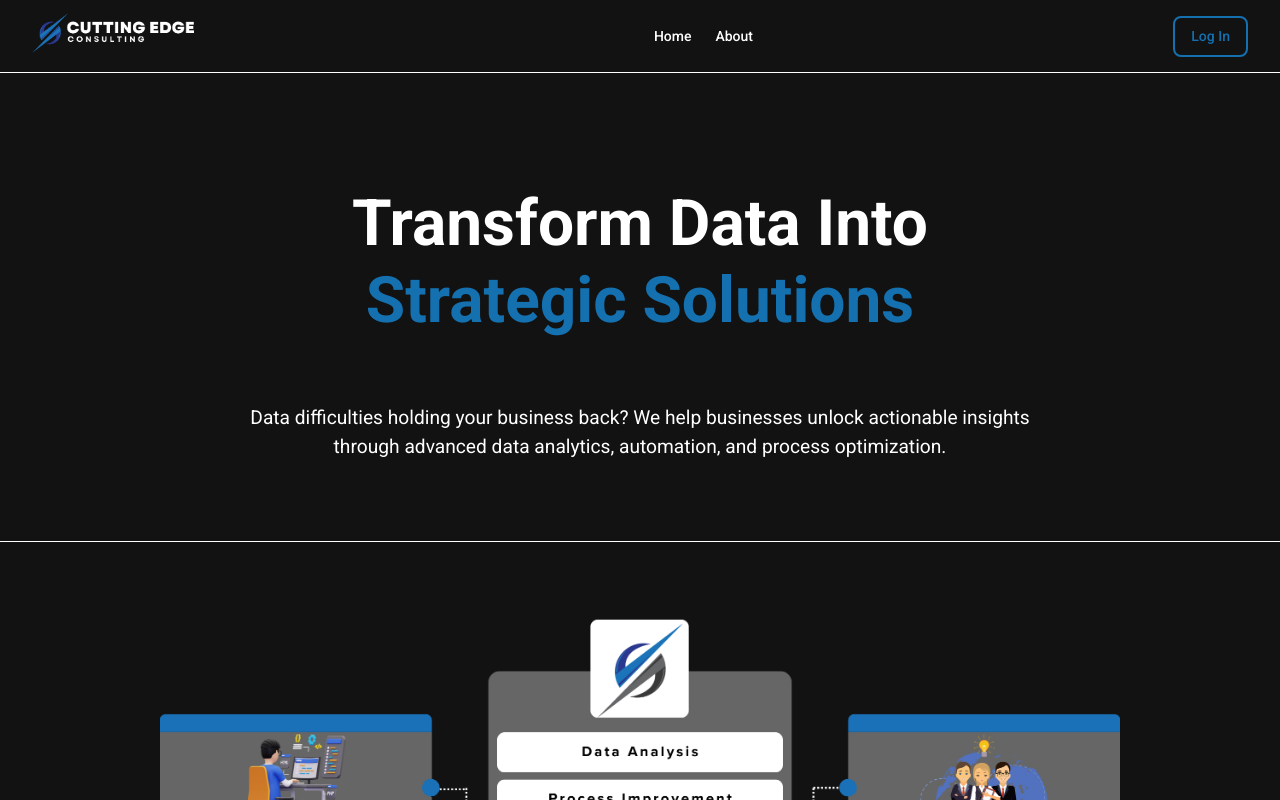
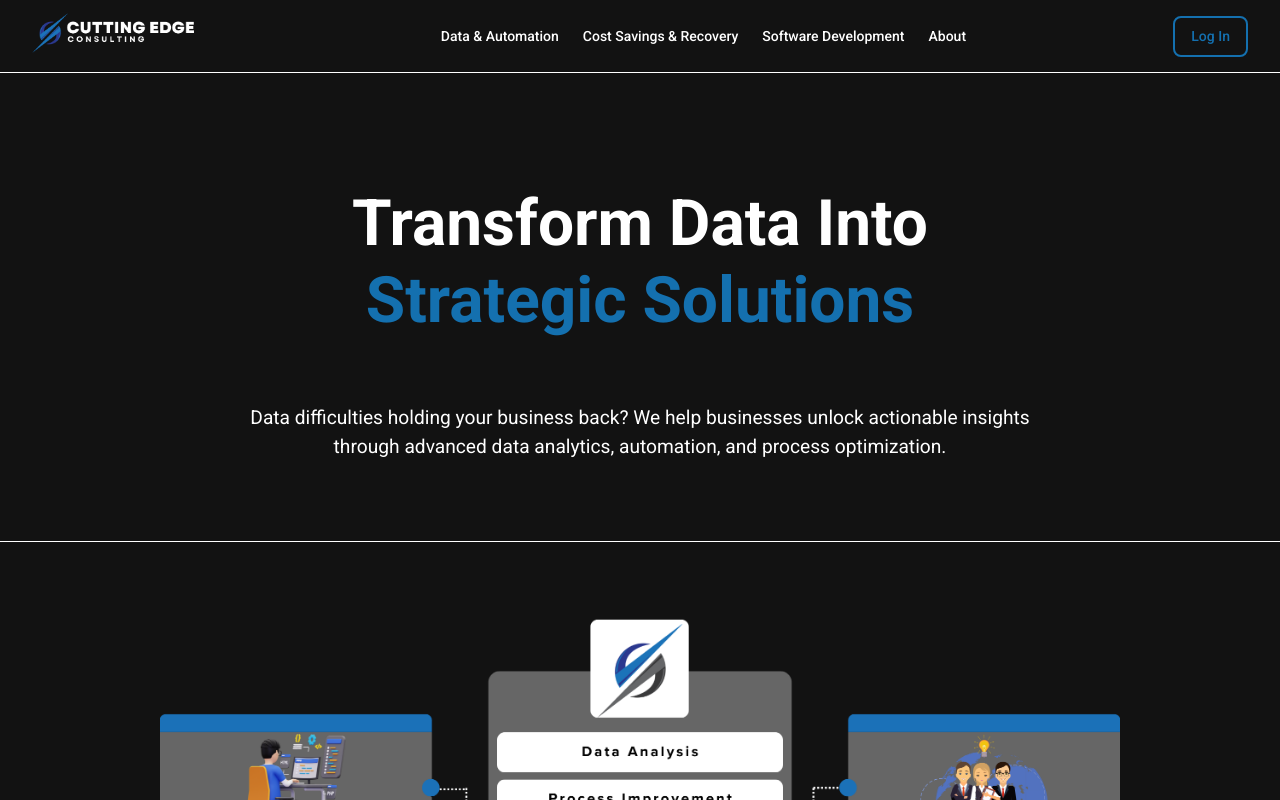
Before and after one commit to terccapital/cuttingedgeconsulting, a React (Vite) app: page / in a window 1280 px wide. Shown: the top 800 px of the page. Built offline with nearby package versions, Linux system fonts and the light colour scheme; no server answers.

Commit message:
adding pages

```diff
--- a/package.json
+++ b/package.json
@@ -26,6 +26,6 @@
     "eslint-plugin-react-hooks": "^5.0.0",
     "eslint-plugin-react-refresh": "^0.4.18",
     "globals": "^15.14.0",
-    "vite": "^6.1.0"
+    "vite": "^6.2.2"
   }
 }
--- a/src/App.jsx
+++ b/src/App.jsx
@@ -7,6 +7,9 @@ import CreateProfile from "./pages/CreateProfile";
 import ProfilePage from "./pages/ProfilePage";
 import ForgotPassword from "./pages/ForgotPassword";
 import ResetPassword from "./pages/ResetPassword";
+import CostSavingsRecovery from "./pages/CostSavingsRecovery";
+import DataAutomation from "./pages/DataAutomation";
+import SoftwareDevelopment from "./pages/SoftwareDevelopment";
 
 function App() {
   return (
@@ -19,6 +22,9 @@ function App() {
       <Route path="/profile" element={<ProfilePage />} />
       <Route path="/forgot-password" element={<ForgotPassword />} />
       <Route path="/reset-password" element={<ResetPassword />} />
+      <Route path="/cost-savings-recovery" element={<CostSavingsRecovery />} />
+      <Route path="/data-automation" element={<DataAutomation />} />
+      <Route path="/software-development" element={<SoftwareDevelopment />} />
     </Routes>
   );
 }
--- a/src/components/Navbar.jsx
+++ b/src/components/Navbar.jsx
@@ -11,12 +11,16 @@ const Navbar = () => {
     <nav className="navbar">
       {/* Logo */}
       <div className="logo">
-        <img src="/cec-logo-white.png" alt="Logo" />
+        <Link to="/" onClick={() => setMenuOpen(false)}>
+          <img src="/cec-logo-white.png" alt="Logo" />
+        </Link>
       </div>
 
       {/* Desktop Links (Hidden on Mobile) */}
       <ul className={`nav-links ${menuOpen ? "open" : ""}`}>
-        <li><Link to="/">Home</Link></li>
+        <li><Link to="/data-automation">Data & Automation</Link></li>
+        <li><Link to="/cost-savings-recovery">Cost Savings & Recovery</Link></li>
+        <li><Link to="/software-development">Software Development</Link></li>
         <li><Link to="/about">About</Link></li>
       </ul>
 
@@ -37,9 +41,11 @@ const Navbar = () => {
       {menuOpen && (
         <div className="mobile-menu">
           <ul>
-            <li><Link to="/" onClick={() => setMenuOpen(false)}>Home</Link></li>
+            <li><Link to="/login" onClick={() => setMenuOpen(false)}>Log In</Link></li>
+            <li><Link to="/data-automation" onClick={() => setMenuOpen(false)}>Data & Automation</Link></li>
+            <li><Link to="/cost-savings-recovery" onClick={() => setMenuOpen(false)}>Cost Savings & Recovery</Link></li>
+            <li><Link to="/cost-savings-recovery" onClick={() => setMenuOpen(false)}>Software Development</Link></li>
             <li><Link to="/about" onClick={() => setMenuOpen(false)}>About</Link></li>
-            <li><Link to="/login" onClick={() => setMenuOpen(false)}>Log In</Link></li>
           </ul>
         </div>
       )}
--- /dev/null
+++ b/src/pages/CostSavingsRecovery.jsx
@@ -0,0 +1,16 @@
+import "../styles/Global.css";
+import Navbar from "../components/Navbar";
+import BusDiagSection from "../components/BusDiagSection";
+import Footer from "../components/Footer";
+
+const CostSavingsRecovery = () => {
+  return (
+    <div>
+      <Navbar />
+      <BusDiagSection />
+      <Footer />
+    </div>
+  );
+}
+
+export default CostSavingsRecovery;
--- /dev/null
+++ b/src/pages/DataAutomation.jsx
@@ -0,0 +1,16 @@
+import "../styles/Global.css";
+import Navbar from "../components/Navbar";
+import BusDiagSection from "../components/BusDiagSection";
+import Footer from "../components/Footer";
+
+const DataAutomation = () => {
+  return (
+    <div>
+      <Navbar />
+      <BusDiagSection />
+      <Footer />
+    </div>
+  );
+}
+
+export default DataAutomation;
--- /dev/null
+++ b/src/pages/SoftwareDevelopment.jsx
@@ -0,0 +1,16 @@
+import "../styles/Global.css";
+import Navbar from "../components/Navbar";
+import BusDiagSection from "../components/BusDiagSection";
+import Footer from "../components/Footer";
+
+const SoftwareDevelopment = () => {
+  return (
+    <div>
+      <Navbar />
+
+      <Footer />
+    </div>
+  );
+}
+
+export default SoftwareDevelopment;
```
Also changed, not shown: 1 other file (tests, documents, lock files or other folders).
